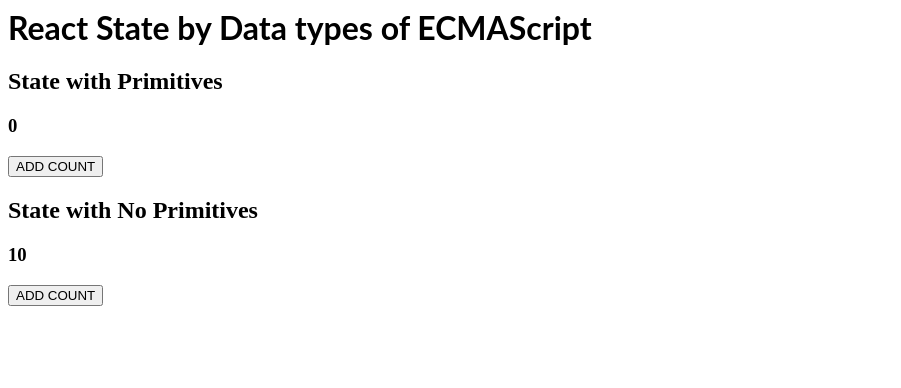
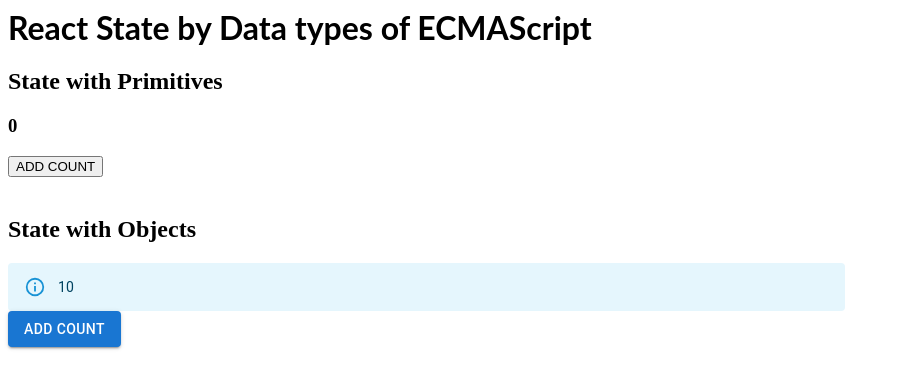
Before and after one commit to robertopuentesdiaz/React18_StateByType, a React (Create React App) app: page / in a window 1280 px wide. Shown: the top 388 px of the page, without its empty margins (0-901 px from the left). Built offline with nearby package versions, Linux system fonts and the light colour scheme; the HTML template or start-up script is replaced by a standard one.

Commit message:
1 file modified

```diff
--- a/src/ByRef.tsx
+++ b/src/ByRef.tsx
@@ -1,26 +1,33 @@
 import * as React from 'react';
 import { useState } from 'react';
 import Grid from '@mui/material/Grid';
+import Alert from '@mui/material/Alert';
+import Button from '@mui/material/Button';
 
 export default function ByRef() {
-  const [noPrim, setNoPrim] = useState([10]);
+  const [obj, setObj] = useState([10]);
 
   const add = () => {
-    setNoPrim((noPrim) => {
-      noPrim[0] += 1;
-      console.log('inside :', noPrim);
-      return [...noPrim];
+    setObj((obj) => {
+      obj[0] += 1;
+      console.log('inside :', obj);
+      return [...obj];
     });
-    console.log('outside :', noPrim);
+    console.log('outside :', obj);
   };
 
   return (
     <div>
-      <h2>State with No Primitives</h2>
-      <h3>{noPrim[0]}</h3>
-      <h3>
-        <button onClick={add}>ADD COUNT</button>
-      </h3>
+      <Grid container spacing={2}>
+        <Grid item xs={8}>
+          <h2>State with Objects</h2>
+          <Alert severity="info">{obj[0]}</Alert>
+          <Button onClick={add} variant="contained">
+            ADD COUNT
+          </Button>
+        </Grid>
+        <Grid item xs={4}></Grid>
+      </Grid>
     </div>
   );
 }
```
